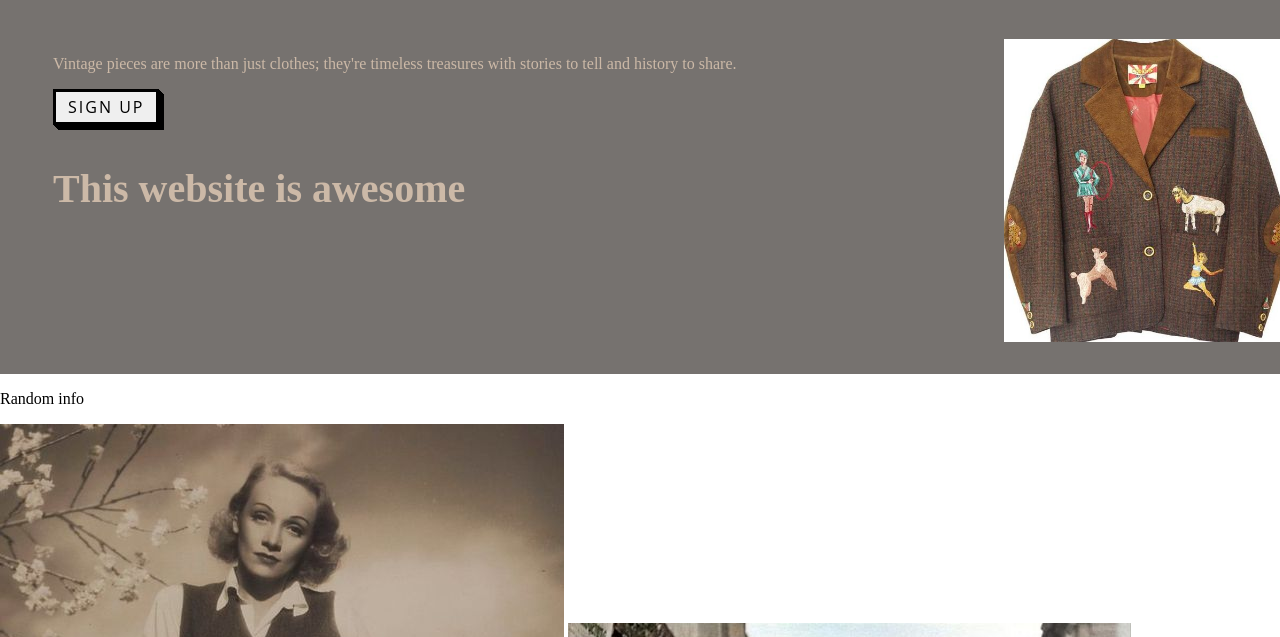
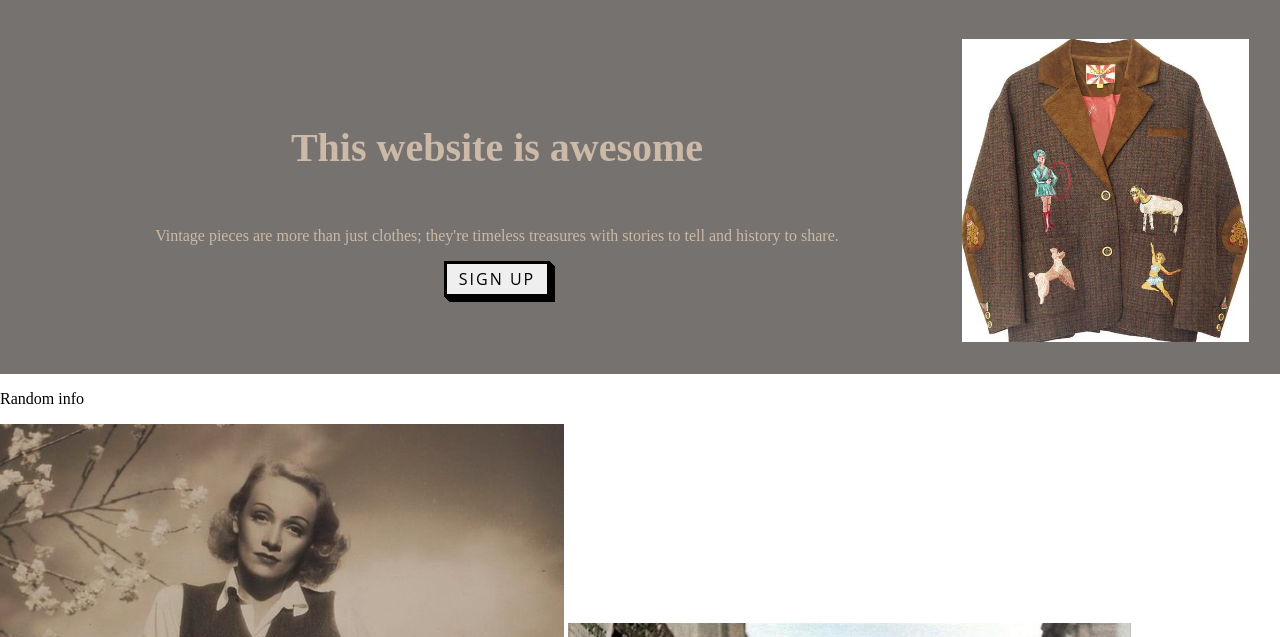
Before and after one commit to Rassan99/landing-page, a plain HTML site: page index.html in a window 1280 px wide. Shown: the part 163-800 px from the top of the page. Drawn offline with Linux system fonts and the light colour scheme.

Commit message:
Fix:Align Text on the left of the image vertically

```diff
--- a/index.html
+++ b/index.html
@@ -22,11 +22,9 @@
     <div class="container">
 
                     <div class="img-container">
+                        <p class="boldd">This website is awesome</p>
                          <p>Vintage pieces are more than just clothes; they're timeless treasures with stories to tell and history to share.</p>
                          <button class="button-54">Sign up</button>
-                         <p class="boldd">This website is awesome</p>
-
-
                     </div>
                     <img src="img/vintage-jacket.jpg" alt="photo of a vintage jacket" id="jacket">
                 </div>
--- a/styles.css
+++ b/styles.css
@@ -34,7 +34,7 @@ a {
 .container{
   display: flex;
   /* flex-direction: column;*/
-  justify-content: space-evenly;
+  justify-content: flex-start;
   color: #CCB9A7;
   background-color:#76726F;
   padding: 32px;
@@ -51,11 +51,14 @@ button{
 #jacket{
   height: 303px;
 }
-.img-container{
-flex:  0 calc(100% - 350px);
-max-width: calc(100% - 350px);
-align-items: center;
-
+.img-container {
+  display: flex;
+  flex-direction: column;
+  justify-content: center;
+  align-items: center;
+  text-align: center;
+  flex: 1 1 auto;
+  max-width: calc(100% - 350px);
 }
 
 /* CSS */
```
